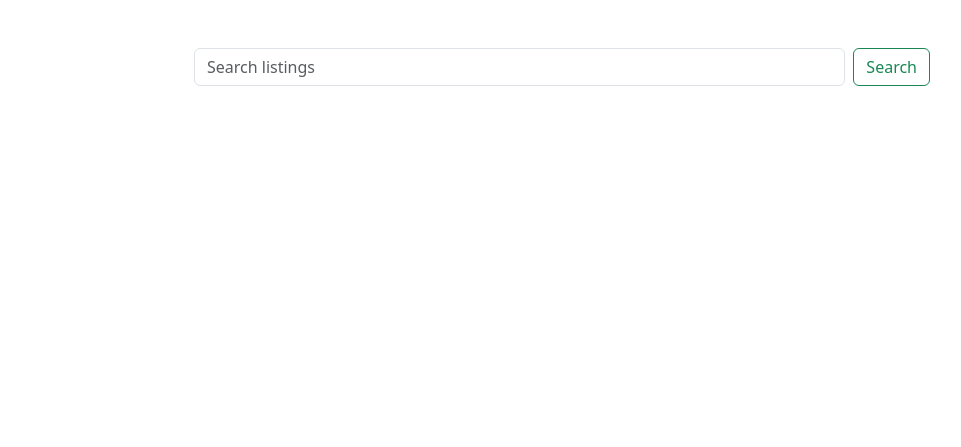
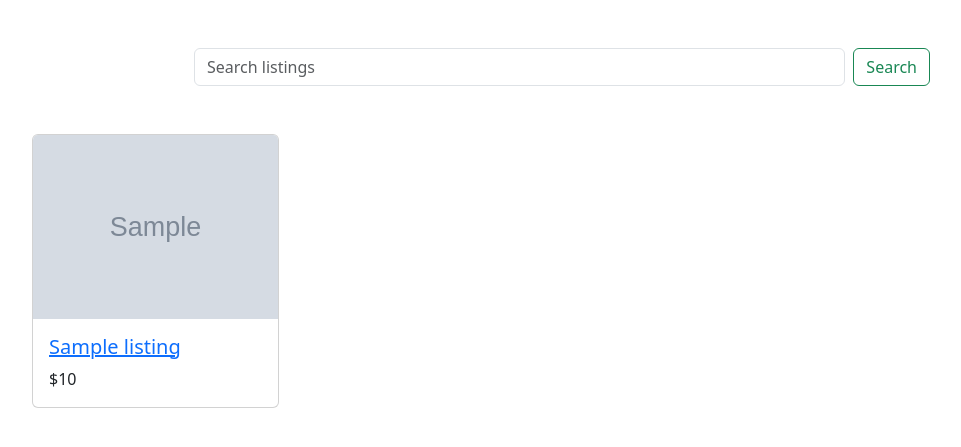
Before and after one commit to ZafirChowdhury/b2bWeb, a Python web app: template templates/home.html in a window 1280 px wide. Shown: the top 447 px of the page, without its empty margins (78-1039 px from the left). Run offline with Jinja, Linux system fonts and the light colour scheme; the template is opened without the code that fills it: most values are stand-ins (such as "Sample title", 1, 10 or a date in 2020); grey boxes marked "Sample" are stand-in pictures; some libraries are stand-ins or nearby versions.

Commit message:
Add Listings to Homepage

```diff
--- a/app.py
+++ b/app.py
@@ -26,7 +26,9 @@ def index():
         if not session.get("user_id", None):
             return redirect(url_for("login"))
 
-        return render_template("home.html")
+        listings = database.get("SELECT * FROM listings WHERE sold = %s AND user_id != %s ORDER BY listing_id DESC LIMIT 20", (False, session.get("user_id")))
+
+        return render_template("home.html", listings=listings)
 
     # TODO Search Listing
     if request.method == "POST":
--- a/templates/home.html
+++ b/templates/home.html
@@ -6,12 +6,27 @@
     <div class="container mt-5">
         <div class="row justify-content-center">
             <div class="col-md-8">
-                <form class="d-flex" action="/" method="post">
+                <form class="d-flex mb-5" action="/" method="post">
                     <input class="form-control me-2" type="search" name="query" placeholder="Search listings" aria-label="Search" required>
                     <button class="btn btn-outline-success" type="submit">Search</button>
                 </form>
             </div>
         </div>
+
+        <!--Listings-->
+        <div class="row mx-3">
+            {% for listing in listings %}
+            <div class="col-lg-3 col-md-4 col-sm-6 mb-4">
+                <div class="card h-100">
+                    <img src="{{ listing.image_url }}" class="card-img-top img-fluid" alt="" style="max-height: 200px; object-fit: cover;">
+                    <div class="card-body">
+                        <a href="view_listing/{{ listing.listing_id }}"><h5 class="card-title">{{ listing.title }}</h5></a>
+                        <p class="card-text">${{ listing.price }}</p>
+                    </div>
+                </div>
+            </div>
+            {% endfor %}
+        </div>
     </div>
 
 {% endblock %}
```
